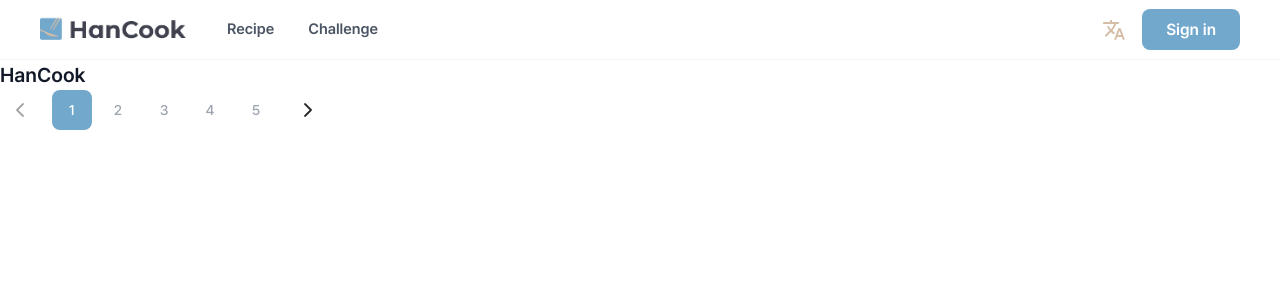
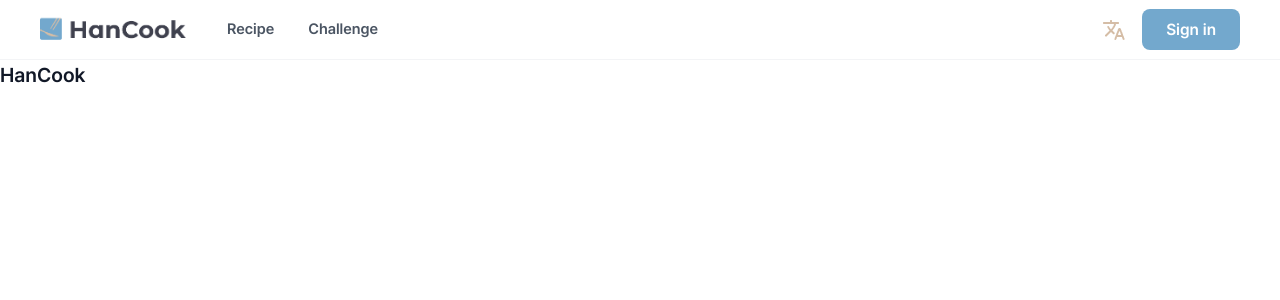
Before and after one commit to 2-Docthru-team1/2-Docthru-team1-FE, a Next.js app: page / in a window 1280 px wide. Shown: the top 300 px of the page. Built offline with nearby package versions, Linux system fonts and the light colour scheme.

Commit message:
🐛 Fix:#23-수정사항 반영, layout 파일에서 페이지네이션 호출 부분 삭제

```diff
--- a/src/app/layout.tsx
+++ b/src/app/layout.tsx
@@ -7,7 +7,6 @@ import toggleDown from '@/../public/assets/ic_toggle_down.png';
 import ClosableModal from '@/components/ClosableModal/ClosableModal';
 import Dropdown from '@/components/Dropdown/Dropdown';
 import Nav from '@/components/Nav/Nav';
-import Pagination from '@/components/Pagination/Pagination';
 import '../styles/globals.css';
 import { metadata } from './metadata';
 
@@ -52,14 +51,6 @@ export default function RootLayout({
     return selectedOption ? selectedOption.label : 'Language';
   };
 
-  const [currentPage, setCurrentPage] = useState(1);
-  const totalPages = 10;
-
-  const handlePageChange = (page: number) => {
-    setCurrentPage(page);
-    console.log(`Current page: ${page}`);
-  };
-
   return (
     <html lang="en">
       <head>
@@ -70,12 +61,6 @@ export default function RootLayout({
       <body className={pretendard.className}>
         <Nav userStatus="loggedOut" setIsModalOpen={setIsModalOpen} />
         {children}
-        <Pagination
-          totalPages={totalPages}
-          currentPage={currentPage}
-          onPageChange={handlePageChange}
-          hasNext={currentPage < totalPages}
-        />
         <ClosableModal isOpen={isModalOpen} onClose={() => setIsModalOpen(false)} title="Select your language">
           <div
             className="w-[44.8rem] h-[5.6rem] flex justify-between items-center mt-[2.4rem] gap-[1rem] rounded-[0.8rem] border border-gray-200 py-[0.4rem] px-[1.6rem]"
```
